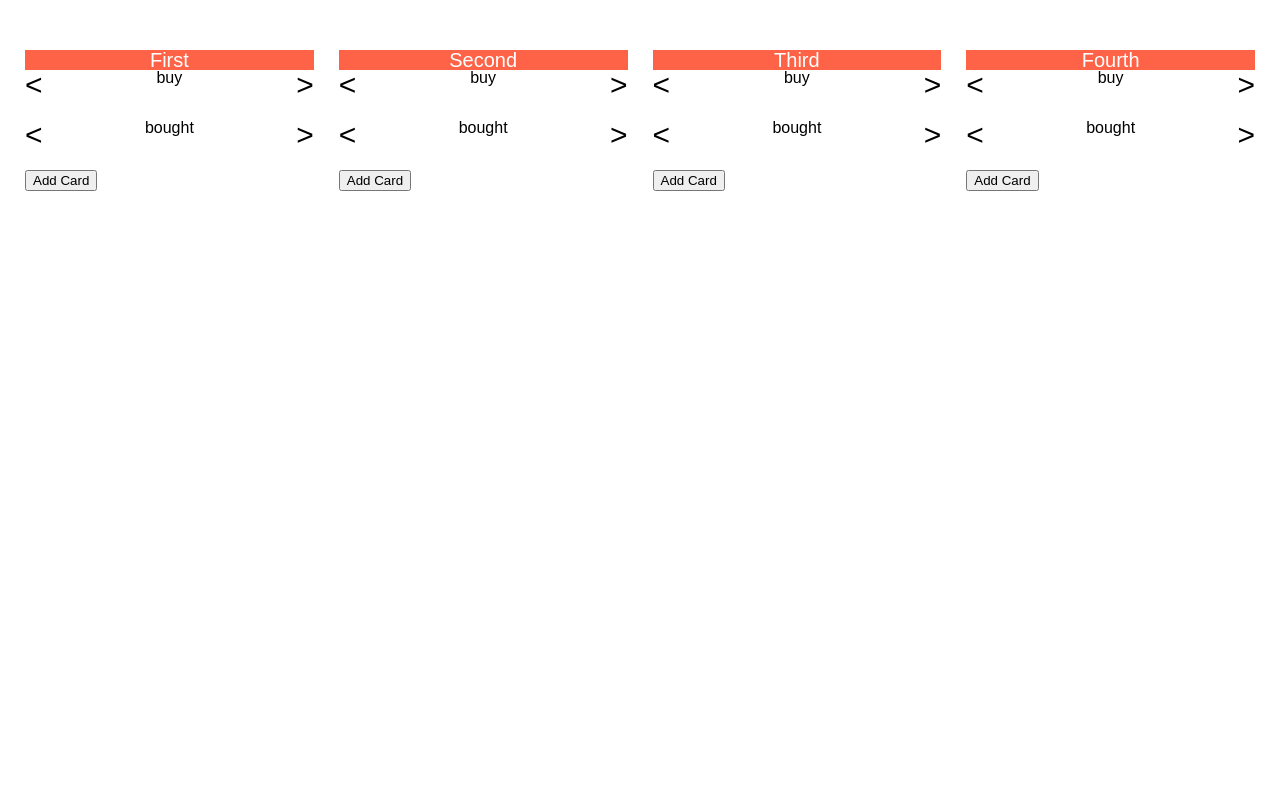
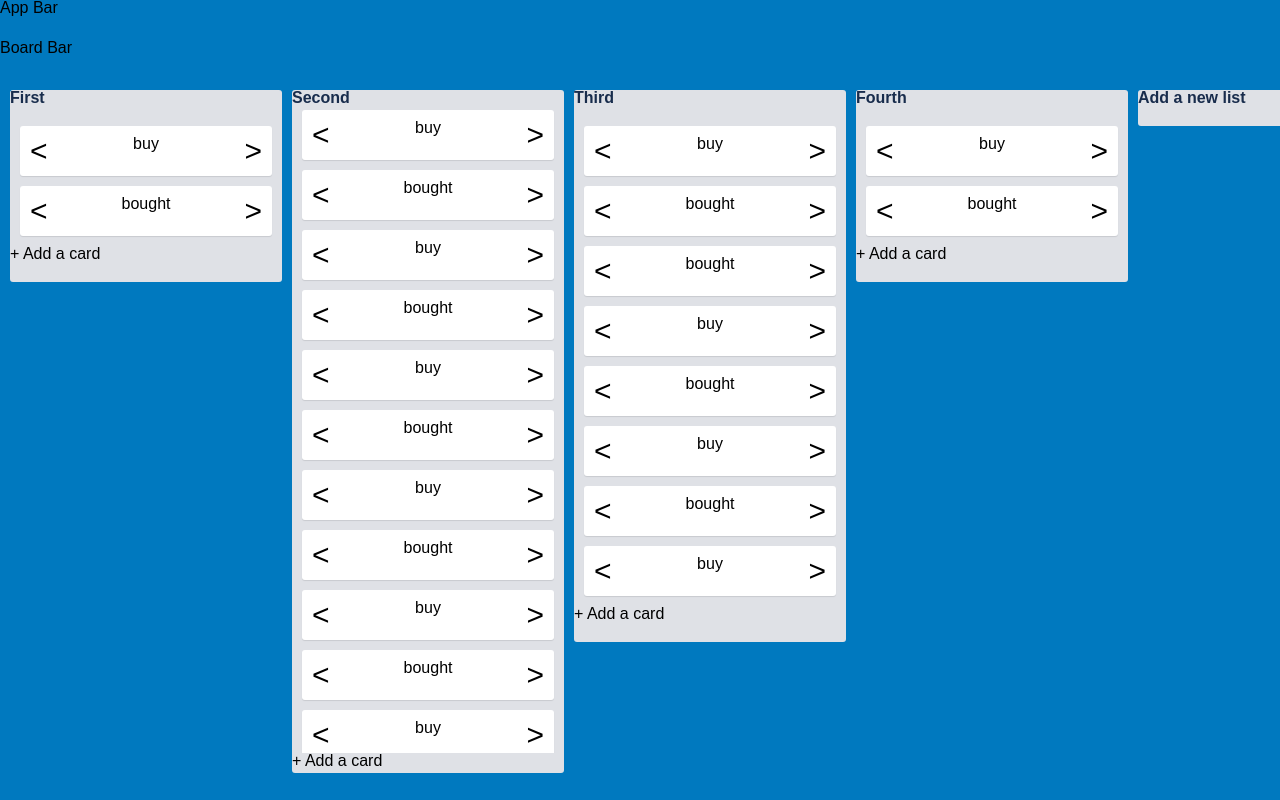
Before and after one commit to Dacredible/trello-board, a React (Create React App) app: page / in a window 1280 px wide. Built offline with nearby package versions, Linux system fonts and the light colour scheme.

Commit message:
commit before refactor data structure

```diff
--- a/src/App.jsx
+++ b/src/App.jsx
@@ -5,6 +5,8 @@ import TrelloBoard from './components/TrelloBoard';
 function App() {
   return (
     <div className="App">
+      <nav>App Bar</nav>
+      <header>Board Bar</header>
       <TrelloBoard />
     </div>
   );
--- a/src/App.scss
+++ b/src/App.scss
@@ -1,3 +1,11 @@
 html {
   font-family: Arial, Helvetica, sans-serif;
 }
+
+.App {
+  height: 100vh;
+  display: grid;
+  grid-template-rows: 40px 50px 1fr;
+  background-color: #0079bf;
+
+}
--- a/src/components/TrelloBoard.jsx
+++ b/src/components/TrelloBoard.jsx
@@ -5,8 +5,43 @@ export default class TrelloBoard extends Component {
   state = {
     boards: [
       { title: 'First', cards: [{ text: 'buy' }, { text: 'bought' }] },
-      { title: 'Second', cards: [{ text: 'buy' }, { text: 'bought' }] },
-      { title: 'Third', cards: [{ text: 'buy' }, { text: 'bought' }] },
+      {
+        title: 'Second',
+        cards: [
+          { text: 'buy' },
+          { text: 'bought' },
+          { text: 'buy' },
+          { text: 'bought' },
+          { text: 'buy' },
+          { text: 'bought' },
+          { text: 'buy' },
+          { text: 'bought' },
+          { text: 'buy' },
+          { text: 'bought' },
+          { text: 'buy' },
+          { text: 'bought' },
+          { text: 'buy' },
+          { text: 'bought' },
+          { text: 'buy' },
+          { text: 'bought' },
+          { text: 'buy' },
+          { text: 'bought' },
+          { text: 'buy' },
+        ],
+      },
+      {
+        title: 'Third',
+        cards: [
+          { text: 'buy' },
+          { text: 'bought' },
+          { text: 'bought' },
+          { text: 'buy' },
+          { text: 'bought' },
+          { text: 'buy' },
+          { text: 'bought' },
+          { text: 'buy' },
+        ],
+      },
       { title: 'Fourth', cards: [{ text: 'buy' }, { text: 'bought' }] },
     ],
   };
@@ -50,17 +85,20 @@ export default class TrelloBoard extends Component {
 
   renderList(list) {
     return (
+      <section className="trello-list__container">
         <div className="trello-list">
           <h2 className="trello-list__title">{list.title}</h2>
-        <ul className="trello-list__container">{this.renderCards(list)}</ul>
-        <button
+          <ul className="trello-card__container">{this.renderCards(list)}</ul>
+          <div
+            className="trello-list__button"
             type="button"
             onClick={() => {
               this.handleAddCard(list);
             }}>
-          Add Card
-        </button>
+            + Add a card
           </div>
+        </div>
+      </section>
     );
   }
 
@@ -86,6 +124,15 @@ export default class TrelloBoard extends Component {
 
   render() {
     const { boards } = this.state;
-    return <main className="trello-board">{boards.map(item => this.renderList(item))}</main>;
+    return (
+      <main className="trello-board">
+        {boards.map(item => this.renderList(item))}
+        <section className="trello-list__container">
+          <div className="trello-list">
+            <h2 className="trello-list__title">Add a new list</h2>
+          </div>
+        </section>
+      </main>
+    );
   }
 }
--- a/src/components/TrelloBoard.scss
+++ b/src/components/TrelloBoard.scss
@@ -1,21 +1,60 @@
 .trello-board {
-  display: grid;
-  margin: 50px 25px;
-  grid-template-columns: 1fr 1fr 1fr 1fr;
-  grid-column-gap: 25px;
+  display: flex;
+  margin: 0;
+  height: 100%;
+  overflow-x: auto;
+
+  &::after {
+    content: '';
+    flex: 0 0 10px;
+  }
+}
+
+.trello-list__container {
+  flex: 0 0 auto;
+  width: 272px;
+  height: calc(100% - 27px);
+  margin-left: 10px;
+}
+
+.trello-list {
+  position: relative;
+  display: flex;
+  flex-direction: column;
+  background: #dfe1e6;
+  border-radius: 3px;
+  height: auto;
+  max-height: 100%;
 }
 
 .trello-list__title {
-  font-size: 20px;
-  background: tomato;
-  color: white;
-  text-align: center;
+  font-size: 16px;
+  height: 36px;
+  color: #182c4c;
+  font-weight: bold;
+}
+
+.trello-list__button {
+  height: 36px;
+  cursor: pointer;
+}
+
+.trello-card__container {
+  max-height: calc(100% - 72px);
+  overflow-y: auto;
+  overflow-x: hidden;
+  padding: 0 10px;
 }
 
 .trello-card {
   display: flex;
   justify-content: space-between;
   min-height: 50px;
+  background: white;
+  padding: 10px;
+  margin-bottom: 10px;
+  border-radius: 3px;
+  box-shadow: 0 1px 1px rgba(0, 0, 0, 0.1);
 
   span {
     cursor: pointer;
--- a/src/index.scss
+++ b/src/index.scss
@@ -128,3 +128,7 @@ table {
   border-collapse: collapse;
   border-spacing: 0;
 }
+
+* {
+  box-sizing: border-box;
+}
```
Also changed, not shown: public/index.html (+0 -10 lines). Lines whose indentation alone changed are shown as unchanged.
